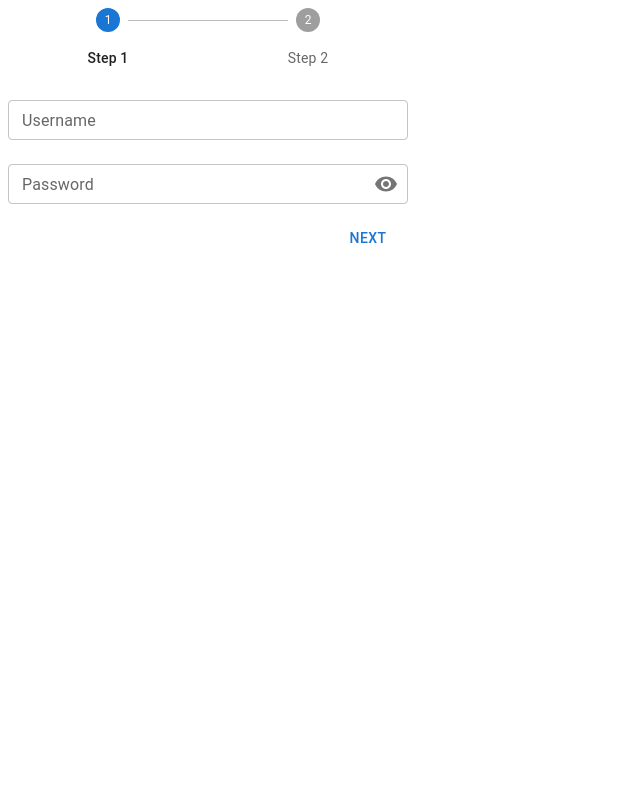
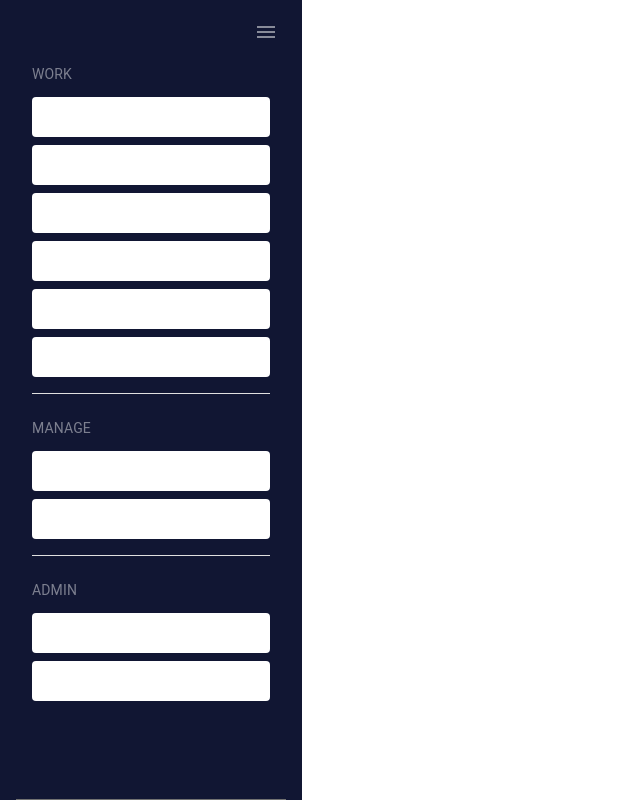
Before and after one commit to amoskyalo/NextGenMUI, a React (Create React App) app: page / in a window 1280 px wide. Shown: the whole page, without its empty margins (0-640 px from the left). Built offline with nearby package versions, Linux system fonts and the light colour scheme.

Commit message:
Fixed sideBar

```diff
--- a/src/App.js
+++ b/src/App.js
@@ -1,64 +1,147 @@
 import { Button } from "@mui/material";
 import StepperFormModel from "./lib/components/Forms/StepperFormModel";
+import NotificationsActiveIcon from '@mui/icons-material/NotificationsActive';
+import SettingsIcon from '@mui/icons-material/Settings';
+import SideBarModel from "./lib/components/SideBar";
+import PowerSettingsNewIcon from '@mui/icons-material/PowerSettingsNew';
+import HelpIcon from '@mui/icons-material/Help';
+import DashboardIcon from '@mui/icons-material/Dashboard';
+import LayersIcon from '@mui/icons-material/Layers';
+import CreateNewFolderIcon from '@mui/icons-material/CreateNewFolder';
+import TaskAltIcon from '@mui/icons-material/TaskAlt';
+import AssignmentIndIcon from '@mui/icons-material/AssignmentInd';
+import InsightsIcon from '@mui/icons-material/Insights';
+import ContactPageIcon from '@mui/icons-material/ContactPage';
+import DoorBackIcon from '@mui/icons-material/DoorBack';
+import BusinessIcon from '@mui/icons-material/Business';
+import GroupIcon from '@mui/icons-material/Group';
+import ListIcon from '@mui/icons-material/List';
+import MapIcon from '@mui/icons-material/Map';
+import { Box, IconButton } from "@mui/material";
+
 
 function App() {
-  const steps = [
+  const routes = {
+    sections: [
       {
-      label: "Step 1",
-      inputs: [
+        title: "WORK",
+        list: [
           {
-          name: "username",
-          label: "Username",
-          type: "text",
-          value: "",
+            name: "Dashboard",
+            path: "/",
+            icon: DashboardIcon
           },
           {
-          name: "password",
-          label: "Password",
-          type: "password",
-          value: "",
-        },
-      ],
+            name: "Deployments",
+            path: "/",
+            icon: LayersIcon,
+            subLinks: [
+              {
+                name: "List View",
+                icon: ListIcon,
+                path: "/"
               },
               {
-      label: "Step 2",
-      inputs: [
-        {
-          name: "isAdmin",
-          label: "Is Admin",
-          lookups: [
-            { title: "Yes", value: 0 },
-            { title: "No", value: 1 },
-          ],
-          value: "",
+                name: "Map View",
+                icon: MapIcon,
+                path: "/"
+              }
+            ]
           },
           {
-          name: "roles",
-          label: "Roles",
-          lookups: [
-            { title: "Edit", value: 3 },
-            { title: "Delete", value: 6 },
-            { title: "Add", value: 12 },
-          ],
-          multiple: true,
-          value: [{ title: "Edit", value: 3 }], //will be passed as the default values for this input,
+            name: "New Rental",
+            path: "/",
+            icon: CreateNewFolderIcon
           },
-      ],
+          {
+            name: "Service Schedule",
+            path: "/",
+            icon: TaskAltIcon
           },
-  ];
+          {
+            name: "Tasks",
+            path: "/",
+            icon: AssignmentIndIcon
+          },
+          {
+            name: "Reporting",
+            path: "/",
+            icon: InsightsIcon
+          }
+        ]
+      },
+      {
+        title: "MANAGE",
+        list: [
+          {
+            name: "Customers",
+            path: "/",
+            icon: ContactPageIcon
+          },
+          {
+            name: "Equipment",
+            path: "/",
+            icon: DoorBackIcon
+          }
+        ]
+      },
+      {
+        title: "ADMIN",
+        list: [
+          {
+            name: "Company",
+            path: "/",
+            icon: BusinessIcon
+          },
+          {
+            name: "Users",
+            path: "/",
+            icon: GroupIcon
+          }
+        ]
+      }
+    ]
+  }
 
-  const CustomSubmitButton = () => (
-    <Button variant="contained">Add To Table</Button>
-  );
+
+  // const NavFooter = () => (
+  //   <Box borderBottom={"4px solid white"} paddingY={1.5} display={"flex"} justifyContent={"center"} columnGap={2}>
+  //     {[SettingsIcon, HelpIcon, PowerSettingsNewIcon].map((El) => (
+  //       <IconButton sx={{ height: 40, width: 40, backgroundColor: "rgba(255, 255, 255, 0.1)", borderRadius: 2 }}>
+  //         <El sx={{ color: "rgba(255, 255, 255, 0.5)" }} />
+  //       </IconButton>
+  //     ))}
+  //   </Box>
+  // )
+
+  // const NavHeader = () => (
+  //   <Box marginY={1.5} display={"flex"} justifyContent={"center"} width={"100%"}>
+  //     <img
+  //       src="https://i.pinimg.com/564x/9f/93/ae/9f93ae8f39417cd575e735bf5f1b1505.jpg"
+  //       styles={{ height: 40, width: 150 }}
+  //       alt="Logo" />
+  //   </Box>
+  // );
 
   return (
-    <StepperFormModel
-      steps={steps || []}
-      width={400}
-      onSubmit={(values) => console.log(values)}
-      CustomSubmitButton={CustomSubmitButton}
-      getActiveStep={step => console.log(step)}
-    //other props
+    // <StepperFormModel
+    //   steps={steps || []}
+    //   width={400}
+    //   onSubmit={(values) => console.log(values)}
+    //   CustomSubmitButton={CustomSubmitButton}
+    //   getActiveStep={step => console.log(step)}
+    // //other props
+    // />
+    <SideBarModel
+      navigateItems={routes}
+      backgroundColor={"#111633"}
+      textColor={"rgba(255, 255, 255, 0.5)"}
+      // NavHeader={NavHeader}
+      // NavFooter={NavFooter}
+      options={{
+        listIcon: { fontSize: 20 },
+        listItemButton: { padding: .5 }
+      }}
     />
   );
 }
```
Also changed, not shown: src/lib/components/Forms/StepperFormModel.js, src/lib/components/SideBar/index.js, 18 other files (tests, documents, lock files or other folders). Lines whose indentation alone changed are shown as unchanged.
